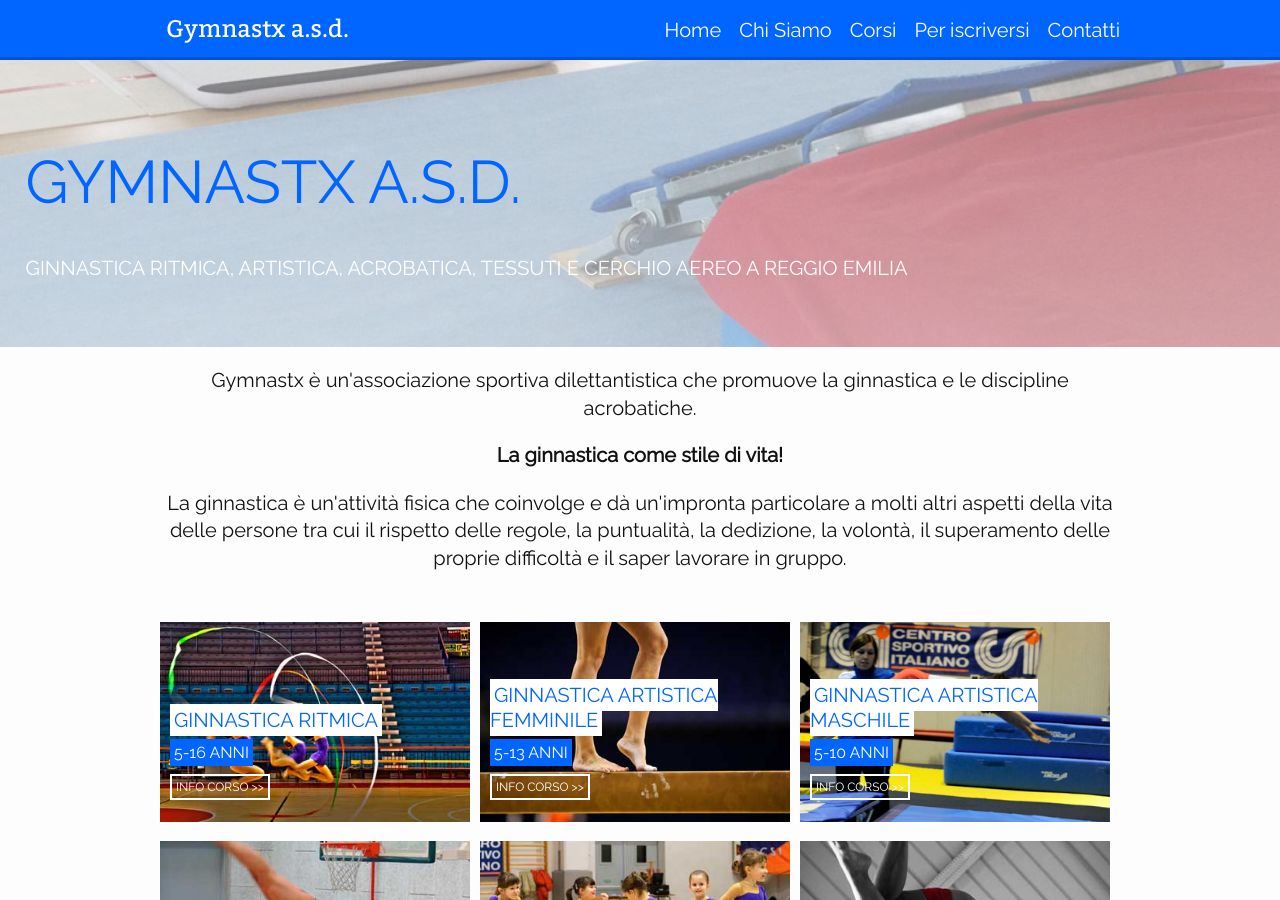
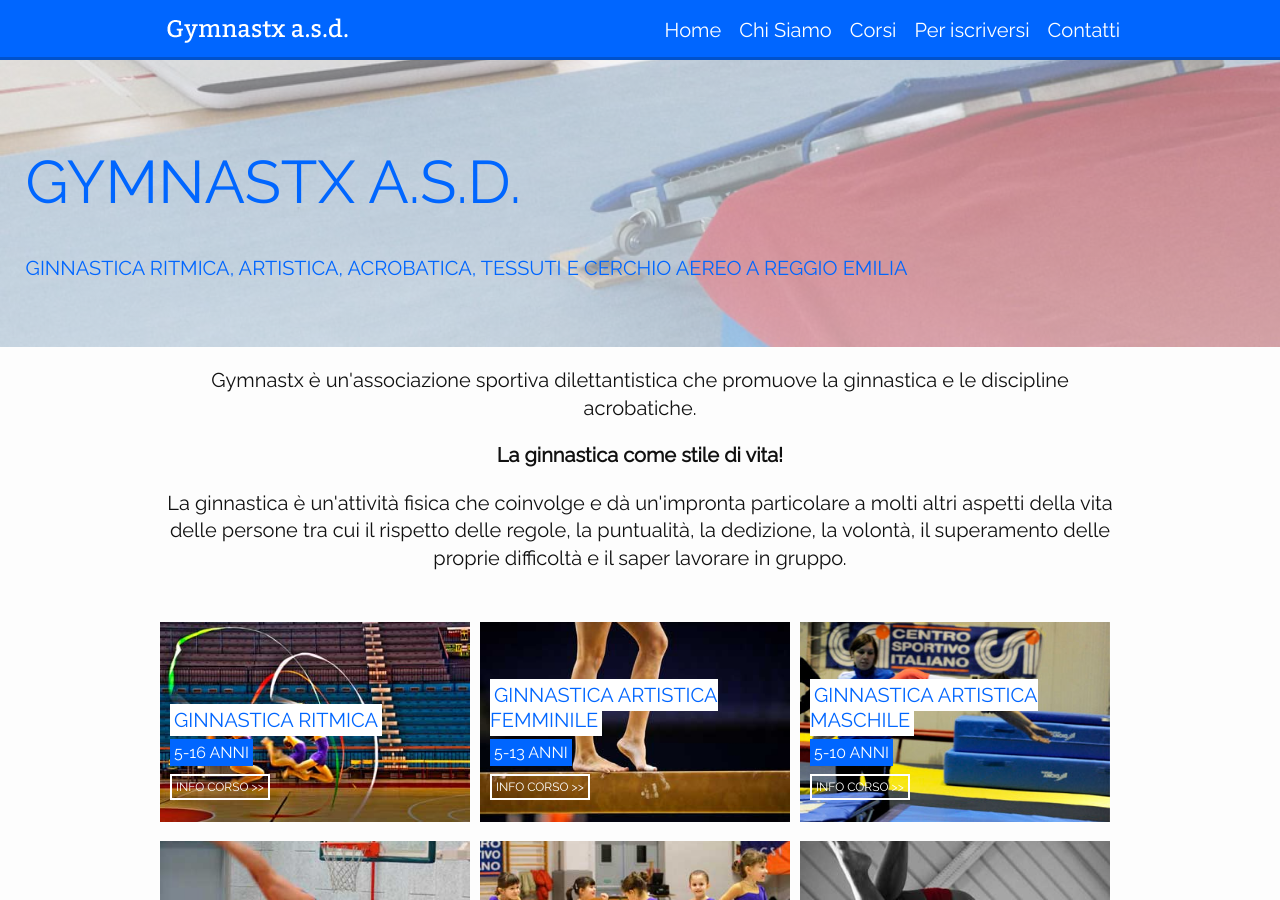
Before and after one commit to gymnastx/gymnastx.github.io, a Jekyll site: the page built from index.html, in a window 1280 px wide and 900 px high, scrolled down 553 px. Built offline with Jekyll 4.4.1, drawn with Linux system fonts in a browser that asks for light colours; nearby versions of some CDN libraries.

Commit message:
Invertiti i colori del titolo della home

```diff
--- a/css/main.scss
+++ b/css/main.scss
@@ -130,6 +130,7 @@ div#home-slider {
               text-transform: uppercase;
               @media (min-width: $large) {
                 padding: 0;
+                color: $color-1;
                 background-color: transparent;
               }
             }
```
